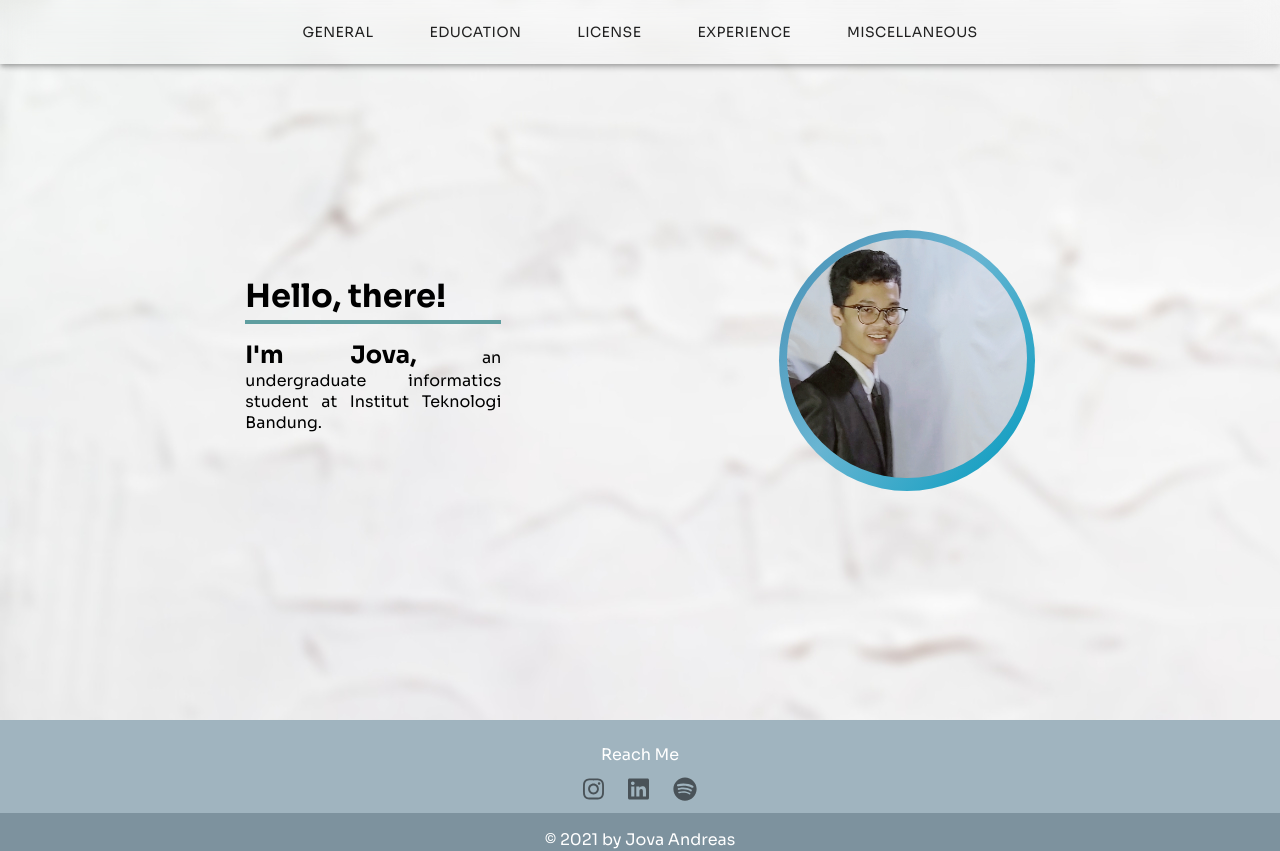
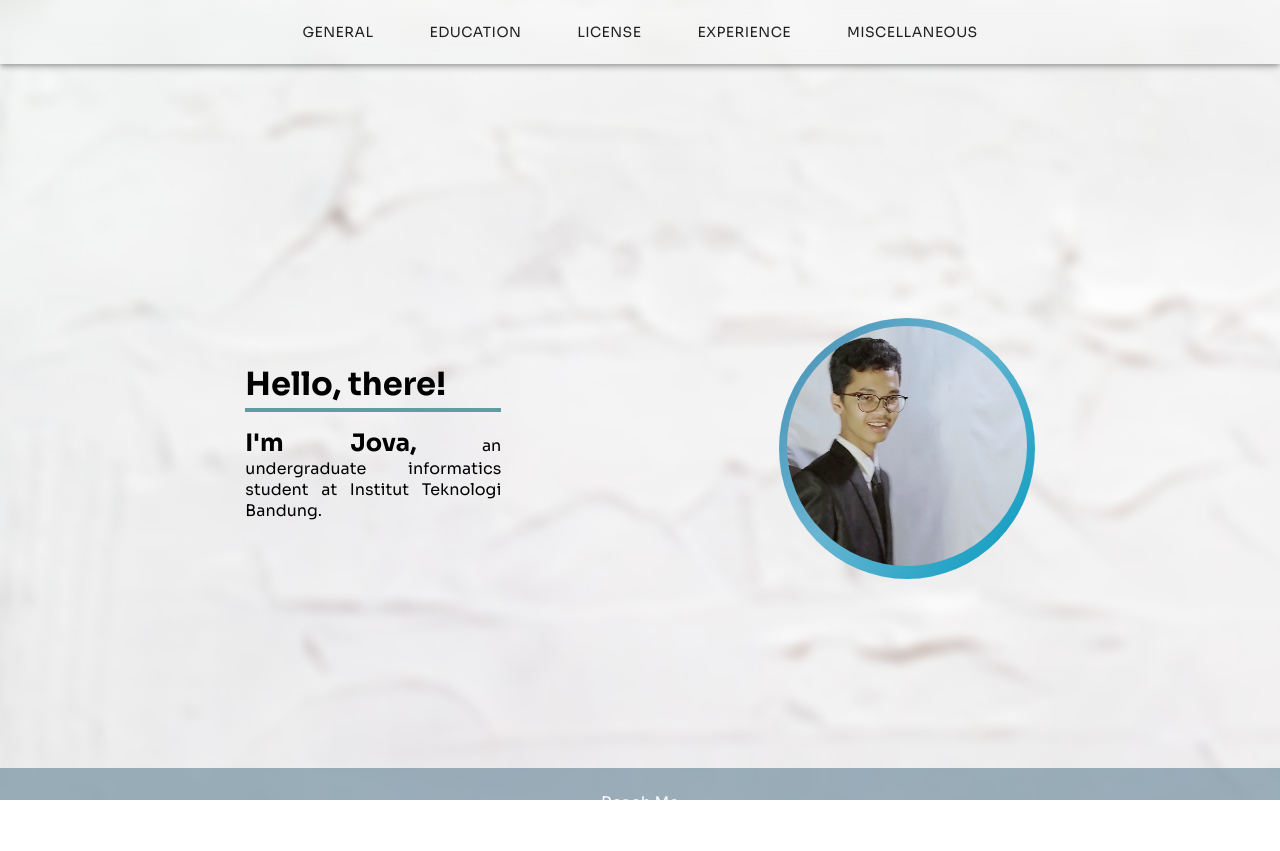
Before and after one commit to jovaandres/portoblmjd, a React (Create React App) app: page / in a window 1280 px wide. After the commit the page ends 800 px from the top, so only its background shows below. Built offline with nearby package versions, Linux system fonts and the light colour scheme.

Commit message:
fix footer

```diff
--- a/src/Components/Footer/Footer.scss
+++ b/src/Components/Footer/Footer.scss
@@ -7,9 +7,9 @@ footer {
     padding-top: 24px;
     background-color: rgba(98, 131, 149, 0.6);
     color: white;
+
+    .credit {
+        height: auto;
+        background-color: rgba(43, 68, 82, 0.3);
+    }
 }
-
-.credit {
-    height: 3vw;
-    background-color: rgba(43, 68, 82, 0.3);
-}
--- a/src/Components/Navbar/Navbar.jsx
+++ b/src/Components/Navbar/Navbar.jsx
@@ -1,6 +1,8 @@
 import React, { useState } from "react";
-import { AppBar, Toolbar, Button, makeStyles, Grid, Hidden,
-        ListItem, ListItemText, ListItemIcon, Drawer } from "@material-ui/core";
+import {
+    AppBar, Toolbar, Button, makeStyles, Grid, Hidden,
+    ListItem, ListItemText, ListItemIcon, Drawer
+} from "@material-ui/core";
 import { Menu } from "@material-ui/icons";
 import { NavLink } from "react-router-dom";
 import { mainRoutes } from "../../Routes/routes";
@@ -16,6 +18,9 @@ const useStyles = makeStyles((theme) => ({
     title: {
         flexGrow: 1,
     },
+    paper: {
+        background: "rgba(203, 203, 188, 0.9)"
+      }
 }));
 
 export const Navbar = () => {
@@ -27,6 +32,7 @@ export const Navbar = () => {
     const openDrawer = () => {
         setDrawer(true);
     }
+
     return (
         <AppBar color="transparent" className={classes.root}>
             <Toolbar className={classes.menuButton}>
@@ -45,7 +51,7 @@ export const Navbar = () => {
                     <Button className={classes.menuButton} startIcon={<Menu />} edge="start" aria-label="menu" onClick={openDrawer}>
                         Menu
                     </Button>
-                        <Drawer anchor="top" open={drawer} onClose={closeDrawer}>
+                    <Drawer anchor="top" open={drawer} onClose={closeDrawer} classes={{ paper: classes.paper }}>
                 {mainRoutes.map((d) => (
                     <ListItem button component={NavLink} to={d.path} key={d.path}>
                         <ListItemIcon>{<d.icon />}</ListItemIcon>
--- a/src/Layout/Layout.scss
+++ b/src/Layout/Layout.scss
@@ -3,6 +3,7 @@
 html, body, .root {
     margin: 0;
     width: 100%;
+    height: 100%;
     overflow-x: hidden;
 }
 
@@ -10,6 +11,6 @@ html, body, .root {
     font-family: 'Sora', sans-serif;
 }
 
-.root {
+body {
     background: url("../Images/background.jpg");
 }
--- a/src/Pages/General/General.jsx
+++ b/src/Pages/General/General.jsx
@@ -10,7 +10,8 @@ export const General = () => {
                 display: 'flex',
                 justifyContent: 'space-evenly',
                 alignItems: 'center',
-                height: '90vh'
+                margin: '8rem 0 0 0',
+                height: '80vh'
             }}>
                 <div className="container-1">
                     <h1>Hello, there!</h1>
--- a/src/Pages/License/License.jsx
+++ b/src/Pages/License/License.jsx
@@ -10,7 +10,7 @@ export const License = () => {
                 alignItems: 'center',
                 height: '90vh'
             }}>
-                <h1>General</h1>
+                <h1>License</h1>
             </div>
         </Layout>
     );
```
Lines whose indentation alone changed are shown as unchanged.
